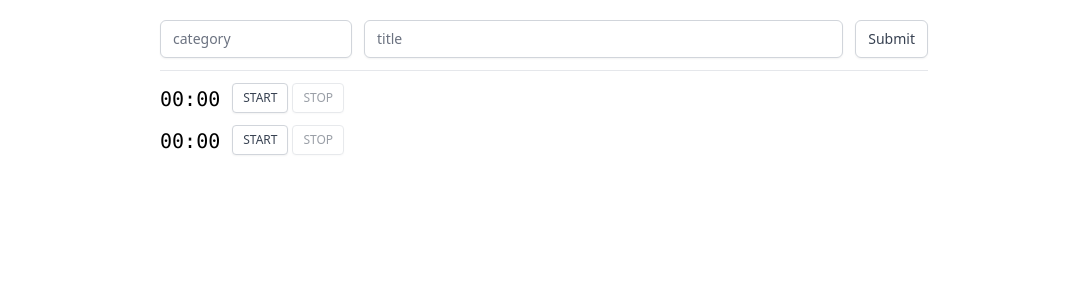
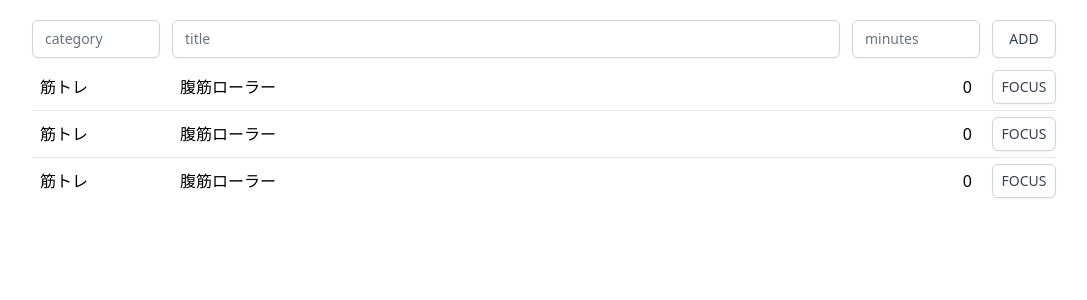
Before and after one commit to Rei-Sogawa/time-tracking, a React (Create React App) app: page / in a window 1280 px wide. Shown: the top 300 px of the page, without its empty margins (96-1183 px from the left). Built offline with nearby package versions, Linux system fonts and the light colour scheme.

Commit message:
add task item

```diff
--- a/src/App.tsx
+++ b/src/App.tsx
@@ -1,15 +1,38 @@
+import { range } from "ramda";
+import { useMemo } from "react";
+
 import TaskForm from "./components/TaskForm";
 import TaskItem from "./components/TaskItem";
+import * as Task from "./models/task";
 
 export default function App() {
+  const tasks = useMemo(
+    () =>
+      range(0, 3).map((_) => ({
+        ...Task.getDefaultData(),
+        title: "腹筋ローラー",
+        category: "筋トレ",
+      })),
+    []
+  );
+
   return (
     <div className="h-screen bg-white">
-      <div className="max-w-screen-md mx-auto py-5">
+      <div className="max-w-screen-lg mx-auto py-5">
         <div className="space-y-3">
           <TaskForm onSubmit={(values) => console.log(values)} />
-          <hr />
-          <TaskItem />
-          <TaskItem />
+          <div className="space-y-1.5">
+            {tasks.map((task, index) =>
+              index === 0 ? (
+                <TaskItem task={task} />
+              ) : (
+                <>
+                  <hr />
+                  <TaskItem task={task} />
+                </>
+              )
+            )}
+          </div>
         </div>
       </div>
     </div>
--- a/src/components/TaskForm.tsx
+++ b/src/components/TaskForm.tsx
@@ -10,6 +10,7 @@ type Props = {
 type FormValues = {
   category: string;
   title: string;
+  estimatedMinutes: string;
 };
 
 export default function TaskForm({ onSubmit }: Props) {
@@ -24,14 +25,17 @@ export default function TaskForm({ onSubmit }: Props) {
         reset();
       }}
     >
-      <div className="w-48">
+      <div className="w-32">
         <InputText placeholder="category" {...register("category")} />
       </div>
       <div className="flex-1">
         <InputText placeholder="title" {...register("title")} />
       </div>
-      <SWhiteButton className="col-span-2" type="submit">
-        Submit
+      <div className="w-32">
+        <InputText placeholder="minutes" {...register("estimatedMinutes")} />
+      </div>
+      <SWhiteButton className="w-16 justify-center" type="submit">
+        ADD
       </SWhiteButton>
     </form>
   );
--- a/src/components/TaskItem.tsx
+++ b/src/components/TaskItem.tsx
@@ -1,16 +1,16 @@
-import { XSWhiteButton } from "../basics/button";
+import { useState } from "react";
+
+import { SWhiteButton, XSWhiteButton } from "../basics/button";
 import { useTimer } from "../hooks/useTimer";
+import * as Task from "../models/task";
 
-export default function TaskItem() {
-  const {
-    totalSeconds,
-    running,
-    start,
-    stop,
-    clear,
-    startedTimeRecords,
-    stoppedTimeRecords,
-  } = useTimer({});
+type Props = {
+  task: Task.Data;
+};
+
+export default function TaskItem({ task }: Props) {
+  const [focusing, setFocusing] = useState(false);
+  const { totalSeconds, running, start, stop, clear } = useTimer({});
 
   const minutes = Math.floor(totalSeconds / 60);
   const seconds = totalSeconds - minutes * 60;
@@ -18,18 +18,54 @@ export default function TaskItem() {
   const displaySeconds = seconds.toString().padStart(2, "0");
 
   return (
-    <div className="flex items-end space-x-3">
-      <div className="text-xl font-mono">
+    <div>
+      <div className="flex space-x-3 items-center">
+        <div className="w-32">
+          <div className="px-2">{task.category}</div>
+        </div>
+        <div className="flex-1">
+          <div className="px-2">{task.title}</div>
+        </div>
+        <div className="w-32 flex justify-end">
+          <div className="px-2">{task.estimatedSeconds}</div>
+        </div>
+        {focusing ? (
+          <SWhiteButton
+            className="w-16 justify-center"
+            onClick={() => setFocusing(false)}
+          >
+            BACK
+          </SWhiteButton>
+        ) : (
+          <SWhiteButton
+            className="w-16 justify-center"
+            onClick={() => setFocusing(true)}
+          >
+            FOCUS
+          </SWhiteButton>
+        )}
+      </div>
+      {focusing && (
+        <div className="py-3 space-y-2">
+          <div className="text-center text-5xl font-mono">
             {displayMinutes}:{displaySeconds}
           </div>
-      <div className="flex space-x-1">
+          <div className="flex space-x-1 justify-center">
             <XSWhiteButton onClick={() => start()} disabled={running}>
               START
             </XSWhiteButton>
             <XSWhiteButton onClick={() => stop()} disabled={!running}>
               STOP
             </XSWhiteButton>
+            <XSWhiteButton
+              onClick={() => clear()}
+              disabled={running || !seconds}
+            >
+              DONE
+            </XSWhiteButton>
           </div>
+        </div>
+      )}
     </div>
   );
 }
--- a/src/hooks/useTimer.ts
+++ b/src/hooks/useTimer.ts
@@ -3,29 +3,29 @@ import { zip } from "ramda";
 import { useMemo, useState } from "react";
 
 export function useTimer({
-  pastRecords = { startedTimeRecords: [], stoppedTimeRecords: [] },
+  pastRecords = { startTimeRecords: [], stopTimeRecords: [] },
 }: {
-  pastRecords?: { startedTimeRecords: Date[]; stoppedTimeRecords: Date[] };
+  pastRecords?: { startTimeRecords: Date[]; stopTimeRecords: Date[] };
 }) {
   const [running, setRunning] = useState(false);
 
-  const [startedTimeRecords, setStartedTimeRecords] = useState<Date[]>(
-    pastRecords.startedTimeRecords
+  const [startTimeRecords, setstartTimeRecords] = useState<Date[]>(
+    pastRecords.startTimeRecords
   );
-  const [stoppedTimeRecords, setStoppedTimeRecords] = useState<Date[]>(
-    pastRecords.stoppedTimeRecords
+  const [stopTimeRecords, setstopTimeRecords] = useState<Date[]>(
+    pastRecords.stopTimeRecords
   );
 
   const previousTotalSeconds = useMemo(
     () =>
       Math.floor(
-        zip(startedTimeRecords, stoppedTimeRecords).reduce(
-          (total, [startedTime, stoppedTime]) =>
-            total + differenceInMilliseconds(stoppedTime, startedTime),
+        zip(startTimeRecords, stopTimeRecords).reduce(
+          (total, [startTime, stopTime]) =>
+            total + differenceInMilliseconds(stopTime, startTime),
           0
         ) / 1000
       ),
-    [startedTimeRecords, stoppedTimeRecords]
+    [startTimeRecords, stopTimeRecords]
   );
 
   const {
@@ -38,18 +38,18 @@ export function useTimer({
 
   const start = () => {
     setRunning(true);
-    setStartedTimeRecords((val) => [...val, new Date()]);
+    setstartTimeRecords((val) => [...val, new Date()]);
     startCouting();
   };
   const stop = () => {
     setRunning(false);
-    setStoppedTimeRecords((val) => [...val, new Date()]);
+    setstopTimeRecords((val) => [...val, new Date()]);
     clearCouting();
   };
   const clear = () => {
     setRunning(false);
-    setStartedTimeRecords([]);
-    setStoppedTimeRecords([]);
+    setstartTimeRecords([]);
+    setstopTimeRecords([]);
   };
 
   return {
@@ -59,15 +59,15 @@ export function useTimer({
     running,
     totalSeconds,
     countingSeconds,
-    startedTimeRecords,
-    stoppedTimeRecords,
+    startTimeRecords,
+    stopTimeRecords,
   };
 }
 
 function useCountingSeconds() {
   const [running, setRunning] = useState(false);
   const [seconds, setSeconds] = useState(0);
-  const [startedTime, setStartedTime] = useState<Date>();
+  const [startTime, setstartTime] = useState<Date>();
   const [coutingInstance, setCoutingInstance] = useState<NodeJS.Timeout>();
   const [
     adjustmentInstance,
@@ -76,13 +76,13 @@ function useCountingSeconds() {
 
   const start = () => {
     if (running) return;
-    const _startedTime = new Date();
+    const _startTime = new Date();
     setRunning(true);
-    setStartedTime(_startedTime);
+    setstartTime(_startTime);
     setCoutingInstance(setInterval(() => setSeconds((val) => val + 1), 1000));
     setAdjustmentInstance(
       setInterval(
-        () => setSeconds(differenceInSeconds(new Date(), _startedTime)),
+        () => setSeconds(differenceInSeconds(new Date(), _startTime)),
         60 * 1000
       )
     );
@@ -91,8 +91,8 @@ function useCountingSeconds() {
   const clear = () => {
     if (!running) return 0;
     setRunning(false);
-    const totalSeconds = differenceInSeconds(new Date(), startedTime as Date);
-    setStartedTime(undefined);
+    const totalSeconds = differenceInSeconds(new Date(), startTime as Date);
+    setstartTime(undefined);
     clearInterval(coutingInstance as NodeJS.Timeout);
     setCoutingInstance(undefined);
     clearInterval(adjustmentInstance as NodeJS.Timeout);
--- a/src/models/index.ts
+++ /dev/null
@@ -1,3 +0,0 @@
-import _Task from "./task";
-
-export const Task = _Task;
--- a/src/models/task.ts
+++ b/src/models/task.ts
@@ -1,88 +1,55 @@
-import {
-  DocumentReference,
-  fromDate,
-  serverTimestamp,
-  Timestamp,
-} from "../firebaseApp";
+import { fromDate, serverTimestamp, Timestamp } from "../firebaseApp";
 
-type ITask = {
-  id: string;
-  ref: DocumentReference;
+export type Data = {
   title: string;
   body: string;
   category: string;
+  estimatedSeconds: number;
+  requiredSeconds: number;
   completed: boolean;
-  startedTimeRecords: Date[];
-  stoppedTimeRecords: Date[];
+  startTimeRecords: Date[];
+  stopTimeRecords: Date[];
   createdAt: Date;
 };
 
-type FirestoreDate = Omit<
-  ITask,
-  "id" | "ref" | "startedTimeRecords" | "stoppedTimeRecords" | "createdAt"
+export type FirestoreData = Omit<
+  Data,
+  "startTimeRecords" | "stopTimeRecords" | "createdAt"
 > & {
-  startedTimeRecords: Timestamp[];
-  stoppedTimeRecords: Timestamp[];
+  startTimeRecords: Timestamp[];
+  stopTimeRecords: Timestamp[];
   createdAt: Timestamp;
 };
 
-export default class Task implements ITask {
-  id: string;
-  ref: DocumentReference;
-  title: string;
-  body: string;
-  category: string;
-  completed: boolean;
-  startedTimeRecords: Date[];
-  stoppedTimeRecords: Date[];
-  createdAt: Date;
+export const toFirestore: (data: Data) => FirestoreData = (data) => ({
+  ...data,
+  startTimeRecords: data.startTimeRecords.map(fromDate),
+  stopTimeRecords: data.stopTimeRecords.map(fromDate),
+  createdAt: fromDate(data.createdAt),
+});
 
-  constructor({
-    id,
-    ref,
-    title,
-    body,
-    category,
-    completed,
-    startedTimeRecords,
-    stoppedTimeRecords,
-    createdAt,
-  }: FirestoreDate & {
-    id: string;
-    ref: DocumentReference;
-  }) {
-    this.id = id;
-    this.ref = ref;
-    this.title = title;
-    this.body = body;
-    this.category = category;
-    this.completed = completed;
-    this.startedTimeRecords = startedTimeRecords.map((_) => _.toDate());
-    this.stoppedTimeRecords = stoppedTimeRecords.map((_) => _.toDate());
-    this.createdAt = createdAt.toDate();
-  }
+export const fromFirestore: (firestoreData: FirestoreData) => Data = (
+  firestoreData
+) => ({
+  ...firestoreData,
+  startTimeRecords: firestoreData.startTimeRecords.map((_) => _.toDate()),
+  stopTimeRecords: firestoreData.startTimeRecords.map((_) => _.toDate()),
+  createdAt: firestoreData.createdAt.toDate(),
+});
 
-  toFirestoreData(): FirestoreDate {
-    return {
-      title: this.title,
-      body: this.body,
-      category: this.category,
-      completed: this.completed,
-      startedTimeRecords: this.startedTimeRecords.map((_) => fromDate(_)),
-      stoppedTimeRecords: this.startedTimeRecords.map((_) => fromDate(_)),
-      createdAt: fromDate(this.createdAt),
-    };
-  }
+export const getDefaultData: () => Data = () => ({
+  title: "",
+  body: "",
+  category: "",
+  estimatedSeconds: 0,
+  requiredSeconds: 0,
+  completed: false,
+  startTimeRecords: [],
+  stopTimeRecords: [],
+  createdAt: new Date(),
+});
 
-  static getDefaultFirestoreData(): FirestoreDate {
-    return {
-      title: "",
-      body: "",
-      category: "",
-      completed: false,
-      startedTimeRecords: [],
-      stoppedTimeRecords: [],
-      createdAt: serverTimestamp() as Timestamp,
-    };
-  }
-}
+export const getDefaultFirestoreData: () => FirestoreData = () => ({
+  ...toFirestore(getDefaultData()),
+  createdAt: serverTimestamp() as Timestamp,
+});
```
Lines whose indentation alone changed are shown as unchanged.
